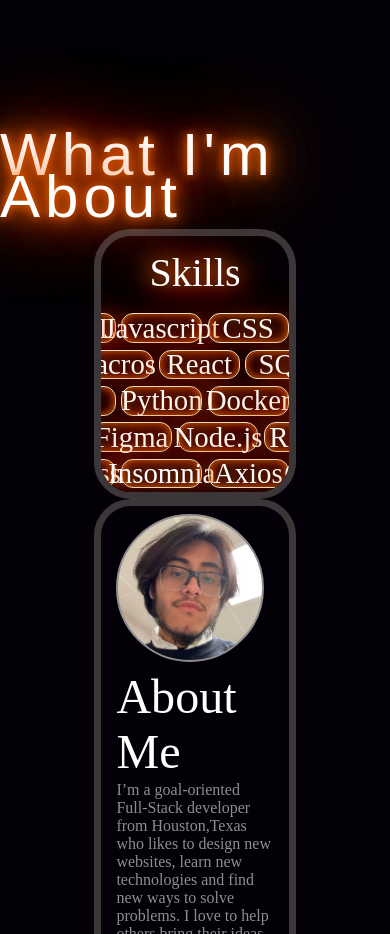
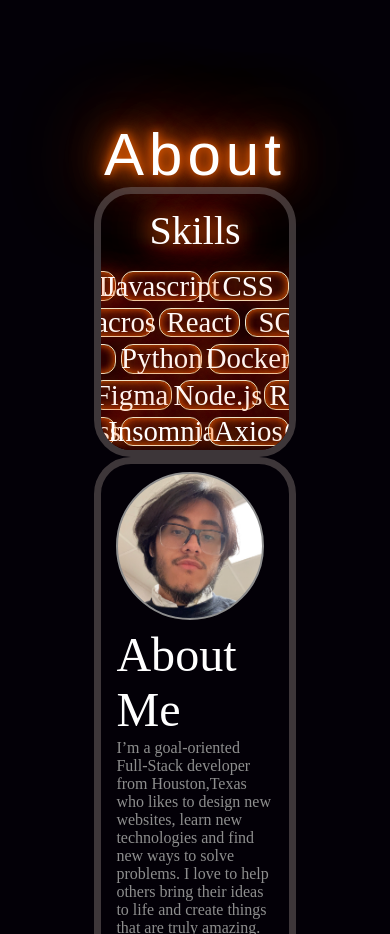
Before and after one commit to BossyLemon0/React_Portfolio, a React (Create React App) app: page / in a window 390 px wide. Shown: the part 800-1734 px from the top of the page. Built offline with nearby package versions, Linux system fonts and the light colour scheme.

Commit message:
conditionally render about title for phones

```diff
--- a/src/components/About.js
+++ b/src/components/About.js
@@ -1,10 +1,13 @@
 import React, { useState } from 'react';
 import { debounce } from 'lodash';
 import CircleImage from './CircleImage';
+import useMediaQuery from "./customHooks/useMediaQuery"
 
 export default function About(props){
 
     const [hoveredRow, setHoveredRow] = useState(null);
+
+    const isTabletorPhone = useMediaQuery('(max-width: 767px)');
 
     function handleMouseOver(event, row) {
         // console.log(event.target.parentNode.parentNode.getBoundingClientRect())
@@ -14,9 +17,6 @@ export default function About(props){
         // const mouseX = event.clientX;
         // const rowMidpoint = rect.left + rect.width / 2;
         // const distanceFromMidpoint = mouseX - rowMidpoint;
-
-
-
 
         const skillsBox = event.target.parentNode.parentNode.getBoundingClientRect();
         const mouseX = event.clientX;
@@ -43,7 +43,14 @@ export default function About(props){
     return (
     <div className = 'slides about' name='about'>
         <div className="titles titleAbout">
-            <div>What I'm About</div>
+            {
+                isTabletorPhone ? (
+                    <div>About</div>
+                ):(
+                    <div>What I'm About</div>
+                )
+            }
+
         </div>
         <div className="contentContainer">
 
```
